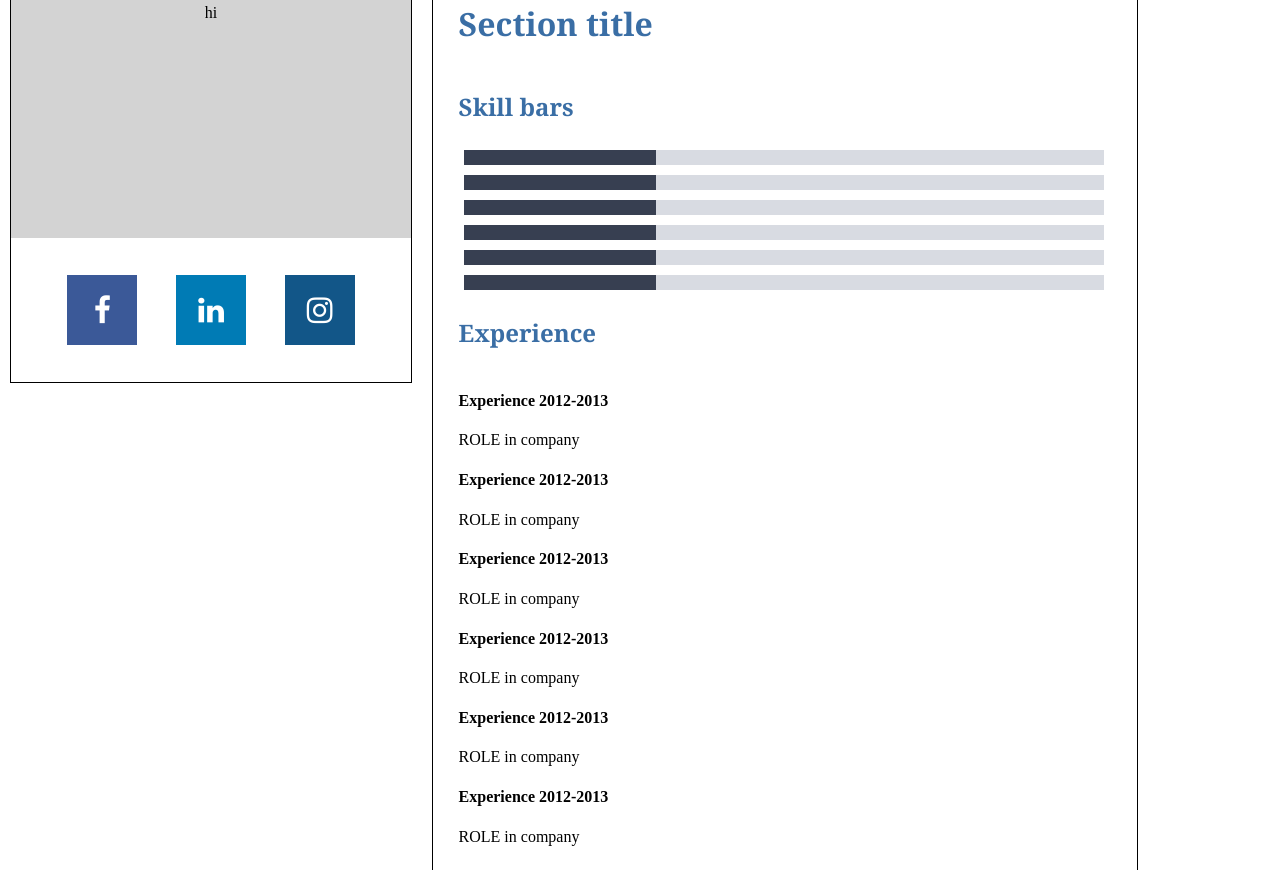
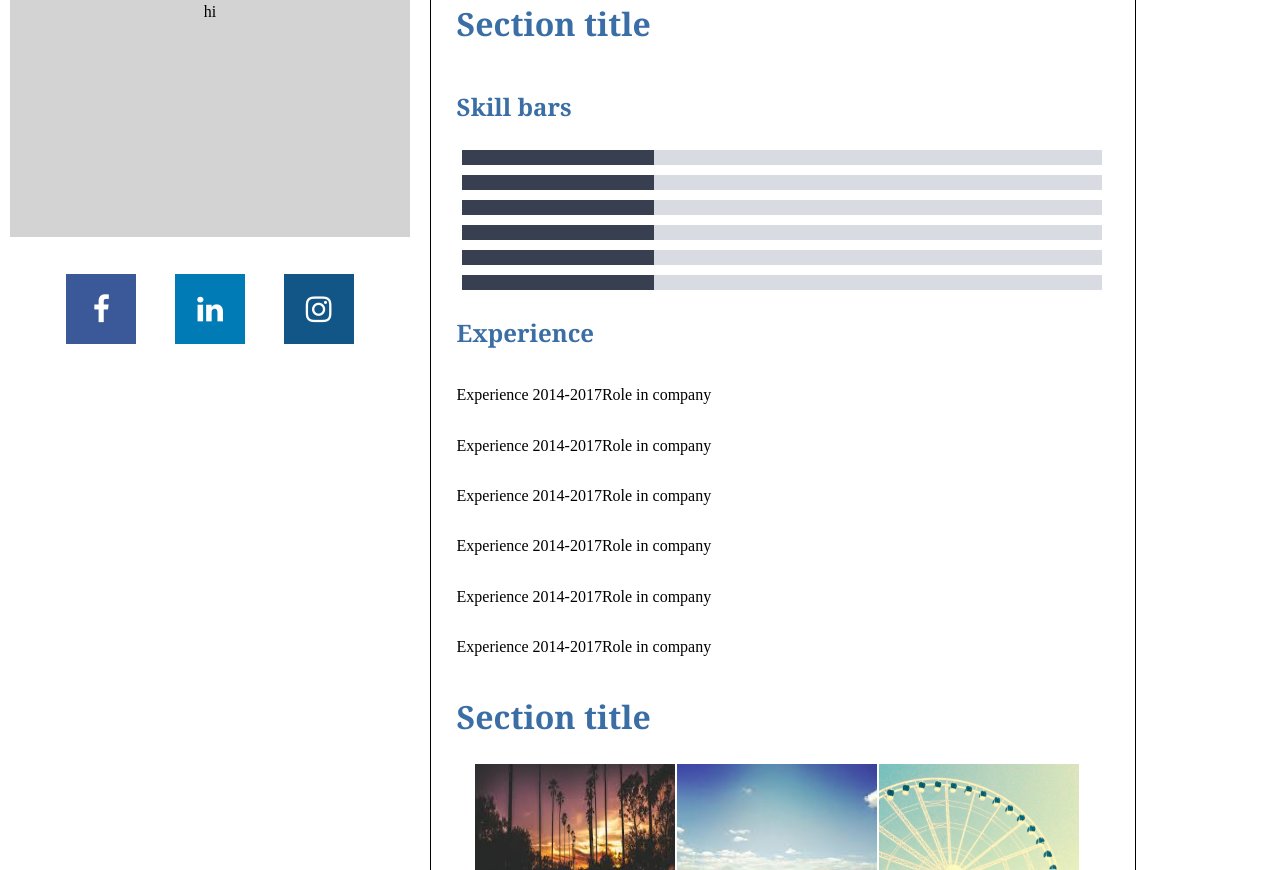
Before and after one commit to MaximeKoomen/Flexbox, a website: page index.html in a window 1280 px wide. Shown: the part 323-1193 px from the top of the page. Drawn offline with Linux system fonts and the light colour scheme.

Commit message:
cleaned code

```diff
--- a/index.html
+++ b/index.html
@@ -26,44 +26,32 @@
 				<h2>Section title</h2>
 				<h3>Skill bars</h3>
 				<div class="skill-bar">
-					<div class="progress-skill"></div>
+					<div class="progress-skill"></div><span class="progress-text">40%</span>
 				</div>
 				<div class="skill-bar">
-					<div class="progress-skill"></div>
+					<div class="progress-skill"></div><span class="progress-text">40%</span>
 				</div>
 				<div class="skill-bar">
-					<div class="progress-skill"></div>
+					<div class="progress-skill"></div><span class="progress-text">40%</span>
 				</div>
 				<div class="skill-bar">
-					<div class="progress-skill"></div>
+					<div class="progress-skill"></div><span class="progress-text">40%</span>
 				</div>
 				<div class="skill-bar">
-					<div class="progress-skill"></div>
+					<div class="progress-skill"></div><span class="progress-text">40%</span>
 				</div>
 				<div class="skill-bar">
-					<div class="progress-skill"></div>
+					<div class="progress-skill"></div><span class="progress-text">40%</span>
 				</div>
 			</section>
 			<section class="experience">
 				<h3>Experience</h3>
-				<div>
-					<h4>Experience 2012-2013</h4><span>ROLE in company</span>
-				</div>
-				<div>
-					<h4>Experience 2012-2013</h4><span>ROLE in company</span>
-				</div>
-				<div>
-					<h4>Experience 2012-2013</h4><span>ROLE in company</span>
-				</div>
-				<div>
-					<h4>Experience 2012-2013</h4><span>ROLE in company</span>
-				</div>
-				<div>
-					<h4>Experience 2012-2013</h4><span>ROLE in company</span>
-				</div>
-				<div>
-					<h4>Experience 2012-2013</h4><span>ROLE in company</span>
-				</div>
+				<p><span>Experience 2014-2017</span>Role in company</p>
+				<p><span>Experience 2014-2017</span>Role in company</p>
+				<p><span>Experience 2014-2017</span>Role in company</p>
+				<p><span>Experience 2014-2017</span>Role in company</p>
+				<p><span>Experience 2014-2017</span>Role in company</p>
+				<p><span>Experience 2014-2017</span>Role in company</p>
 			</section>
 			<section class="projects">
 				<h2>Section title</h2>
@@ -84,7 +72,7 @@
 			</section>
 			<section class="contact">
 				<h2>Section title</h2>
-				<h3>Hi! want to drink some coffee?</h3>
+				<p><span>Hi do you want to drink some coffee with us?</span></p>
 				<form class="contact-form">
 					<input class="input" name="name" placeholder="" type="text">
 					<input class="input" name="email" placeholder="" type="text">
--- /dev/null
+++ b/sass/mixins/_border.scss
@@ -0,0 +1,6 @@
+@mixin border($border) {
+  -webkit-border: $border;
+     -moz-border: $border;
+      -ms-border: $border;
+          border: $border;
+}
--- a/sass/partials/_nav.scss
+++ b/sass/partials/_nav.scss
@@ -5,7 +5,7 @@
 	height: 100%;
 	margin: 10px;
 	background-color: $white;
-	border: 1px solid $black;
+	@include border(1px)
 
 	.nav-image{
 		display: flex;
--- a/sass/partials/_skills.scss
+++ b/sass/partials/_skills.scss
@@ -1,6 +1,6 @@
 .skills{
 	display: flex;
-	-webkit-flex-direction: column;
+	flex-direction: column;
 
 	.skill-bar{
 		width: 100%;
@@ -15,4 +15,11 @@
 		width: 30%;
 		background: $cloudburst;
 	}
+
+	.progress-text{
+		text-align: right;
+ 		padding-right: 20px;
+ 		line-height: 40px;
+ 		color: white;
+	}
 }
--- a/sass/style.scss
+++ b/sass/style.scss
@@ -1,3 +1,5 @@
+//mixins
+@import "mixins/_border";
 // modules and variables
 @import "modules/_fonts";
 @import "modules/_colors";
@@ -14,4 +16,3 @@
 @import "partials/_skills";
 //vendor
 @import "vendor/_normalise";
-//mixins
```
Also changed, not shown: css/style.css.
